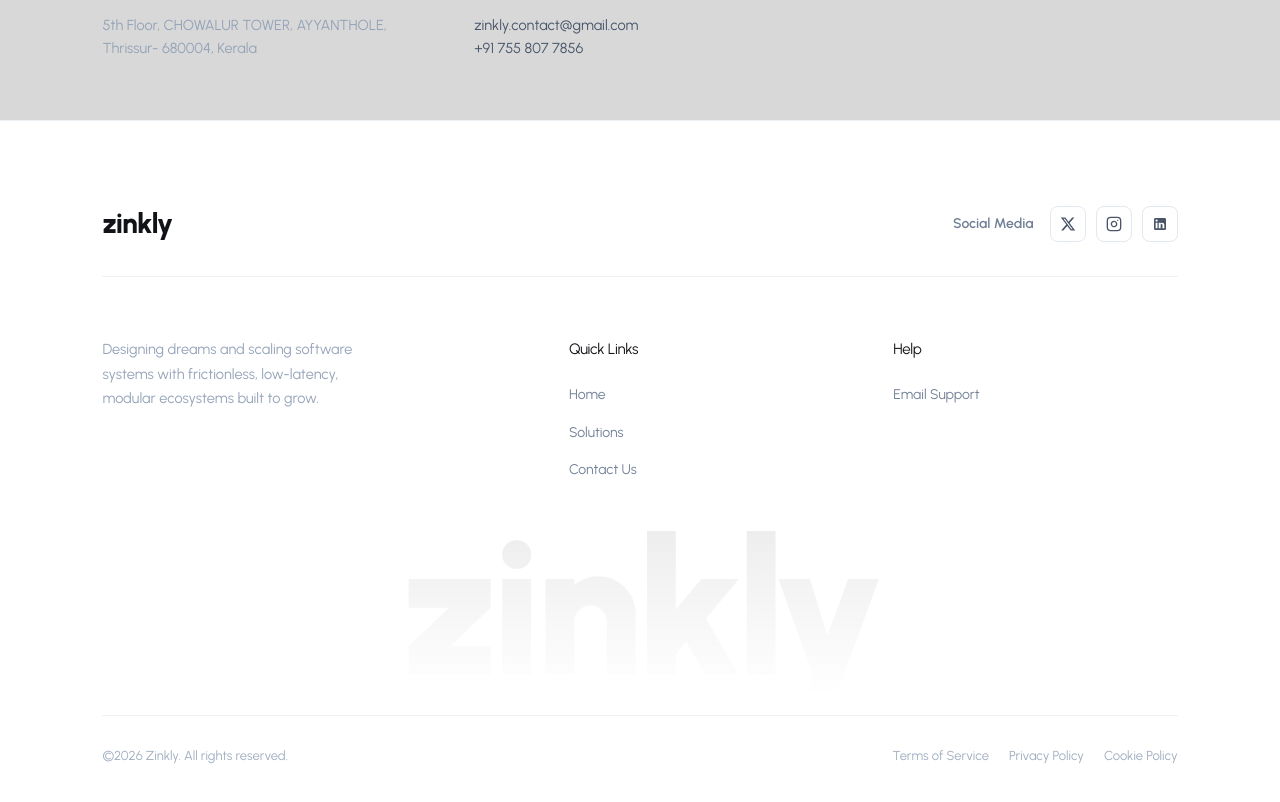
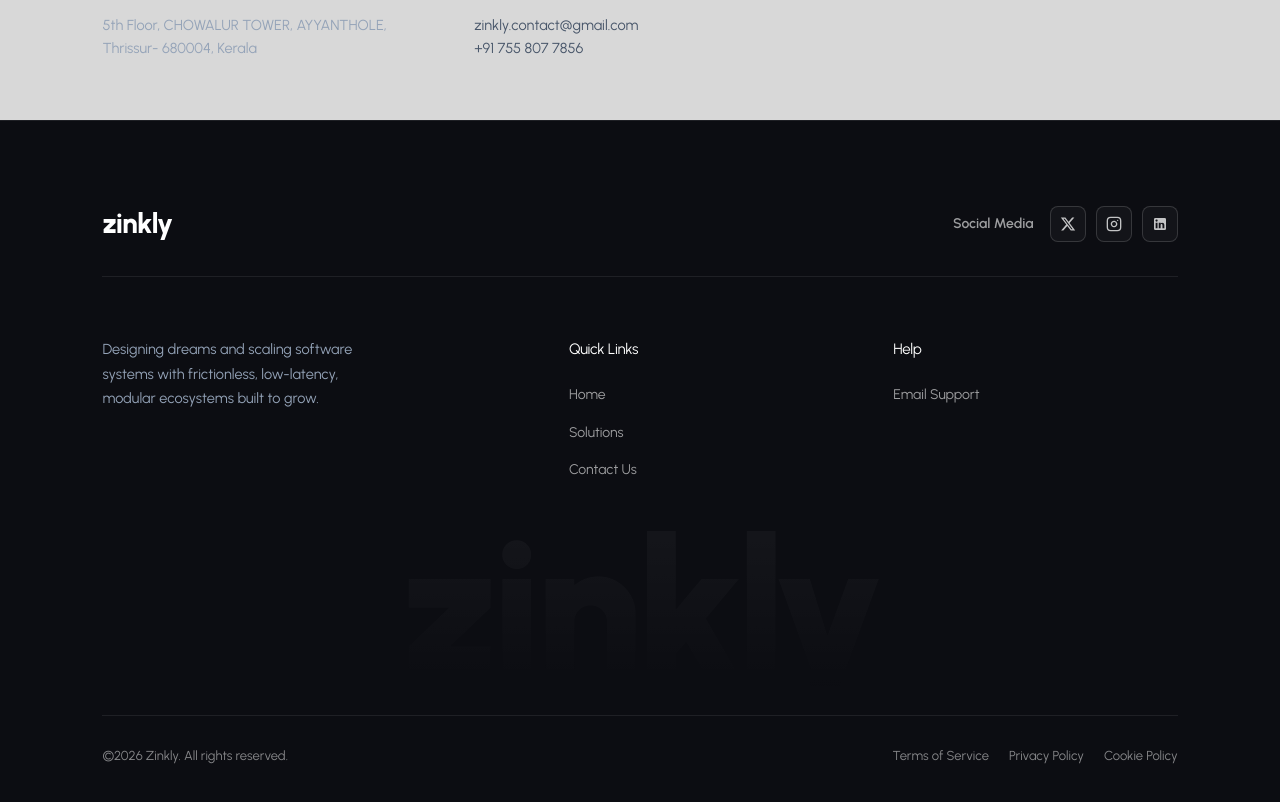
Before and after one commit to Leadfremestudio/zinkly-web, a React (Vite) app: page /contact in a window 1280 px wide. Shown: the part 880-1682 px from the top of the page. Built offline with nearby package versions, Linux system fonts and the light colour scheme.

Commit message:
style: change footer background to dark #0c0d12 with white text, visual fixes to contact page

```diff
--- a/src/App.css
+++ b/src/App.css
@@ -3094,8 +3094,8 @@ body.menu-open-scroll-lock {
    ============================================================ */
 .zinkly-premium-footer {
   position: relative;
-  background-color: #ffffff;
-  border-top: 1px solid #edf2f7;
+  background-color: #0c0d12;
+  border-top: 1px solid rgba(255, 255, 255, 0.08);
   padding: 80px 8% 40px 8%;
   z-index: 10;
   overflow: hidden;
@@ -3125,7 +3125,7 @@ body.menu-open-scroll-lock {
   font-family: var(--font-headings);
   font-size: 28px;
   font-weight: 800;
-  color: #121316;
+  color: #ffffff;
   letter-spacing: -0.03em;
 }
 
@@ -3138,7 +3138,7 @@ body.menu-open-scroll-lock {
 .social-label-text {
   font-size: 14px;
   font-weight: 600;
-  color: #718096;
+  color: rgba(255, 255, 255, 0.6);
 }
 
 .social-icons-wrapper {
@@ -3150,25 +3150,25 @@ body.menu-open-scroll-lock {
   width: 36px;
   height: 36px;
   border-radius: 8px;
-  border: 1px solid #e2e8f0;
-  color: #4a5568;
+  border: 1px solid rgba(255, 255, 255, 0.15);
+  color: rgba(255, 255, 255, 0.75);
   display: flex;
   align-items: center;
   justify-content: center;
   transition: all 0.3s cubic-bezier(0.16, 1, 0.3, 1);
-  background: #ffffff;
+  background: rgba(255, 255, 255, 0.03);
 }
 
 .social-pill-icon:hover {
-  background: #121316;
-  border-color: #121316;
+  background: var(--primary-green);
+  border-color: var(--primary-green);
   color: #ffffff;
   transform: translateY(-2px);
 }
 
 .footer-horizontal-divider {
   border: 0;
-  border-top: 1px solid #edf2f7;
+  border-top: 1px solid rgba(255, 255, 255, 0.08);
   margin: 0;
 }
 
@@ -3185,7 +3185,7 @@ body.menu-open-scroll-lock {
 .footer-mission-statement {
   font-size: 14.5px;
   line-height: 1.7;
-  color: #718096;
+  color: rgba(255, 255, 255, 0.7);
   max-width: 290px;
   margin: 0;
 }
@@ -3194,7 +3194,7 @@ body.menu-open-scroll-lock {
   font-family: var(--font-headings);
   font-size: 15px;
   font-weight: 700;
-  color: #121316;
+  color: #ffffff;
   margin: 0 0 20px 0;
   text-transform: capitalize;
 }
@@ -3210,7 +3210,7 @@ body.menu-open-scroll-lock {
 
 .footer-links-list-premium a {
   font-size: 14px;
-  color: #718096;
+  color: rgba(255, 255, 255, 0.6);
   text-decoration: none;
   transition: color 0.25s ease;
 }
@@ -3237,8 +3237,8 @@ body.menu-open-scroll-lock {
   font-weight: 900;
   background: linear-gradient(
     to bottom,
-    rgba(18, 19, 22, 0.08) 0%,
-    rgba(18, 19, 22, 0) 100%
+    rgba(255, 255, 255, 0.04) 0%,
+    rgba(255, 255, 255, 0) 100%
   );
   -webkit-background-clip: text;
   -webkit-text-fill-color: transparent;
@@ -3255,14 +3255,14 @@ body.menu-open-scroll-lock {
   justify-content: space-between;
   align-items: center;
   padding-top: 30px;
-  border-top: 1px solid #edf2f7;
+  border-top: 1px solid rgba(255, 255, 255, 0.08);
   z-index: 2;
   position: relative;
 }
 
 .footer-copyright-text {
   font-size: 13px;
-  color: #a0aec0;
+  color: rgba(255, 255, 255, 0.5);
 }
 
 .footer-legal-links-premium {
@@ -3272,13 +3272,13 @@ body.menu-open-scroll-lock {
 
 .footer-legal-links-premium a {
   font-size: 13px;
-  color: #a0aec0;
+  color: rgba(255, 255, 255, 0.5);
   text-decoration: none;
   transition: color 0.25s ease;
 }
 
 .footer-legal-links-premium a:hover {
-  color: #121316;
+  color: var(--primary-green);
 }
 
 /* Responsive adjustment */
--- a/src/pages/Contact.css
+++ b/src/pages/Contact.css
@@ -45,7 +45,7 @@
 
 .contact-headline {
   font-family: var(--font-headings);
-  font-size: clamp(36px, 5.5vw, 64px);
+  font-size: clamp(36px, 5.5vw, 42px);
   font-weight: 800;
   color: #555c66; /* Stark slate grey matching screenshot */
   letter-spacing: 0.03em;
@@ -60,7 +60,12 @@
 }
 
 .contact-form-card {
-  background: linear-gradient(135deg, #03301b 0%, #000000 50%, #03301b 100%); /* Green-black-green gradient matching reference image */
+  background: linear-gradient(
+    135deg,
+    #03301b 0%,
+    #000000 50%,
+    #03301b 100%
+  ); /* Green-black-green gradient matching reference image */
   border: 1px solid rgba(16, 185, 129, 0.15); /* Premium subtle green border */
   border-radius: 16px;
   padding: 48px 40px;
--- a/src/pages/Contact.jsx
+++ b/src/pages/Contact.jsx
@@ -1,6 +1,6 @@
-import { useState, useEffect } from 'react';
-import contactBg from '../assets/contact-bg.jpg';
-import './Contact.css';
+import { useState, useEffect } from "react";
+import contactBg from "../assets/contact-bg.jpg";
+import "./Contact.css";
 
 function Contact() {
   useEffect(() => {
@@ -10,17 +10,17 @@ function Contact() {
     };
   }, []);
   const [formData, setFormData] = useState({
-    name: '',
-    email: '',
-    phone: '',
-    subject: ''
+    name: "",
+    email: "",
+    phone: "",
+    subject: "",
   });
 
   const handleChange = (e) => {
     const { name, value } = e.target;
     setFormData((prev) => ({
       ...prev,
-      [name]: value
+      [name]: value,
     }));
   };
 
@@ -28,10 +28,10 @@ function Contact() {
     e.preventDefault();
     alert(`Thank you, ${formData.name}! Your message has been sent.`);
     setFormData({
-      name: '',
-      email: '',
-      phone: '',
-      subject: ''
+      name: "",
+      email: "",
+      phone: "",
+      subject: "",
     });
   };
 
@@ -45,10 +45,9 @@ function Contact() {
         >
           <div className="contact-main-container">
             <div className="contact-grid">
-
               {/* Left Column: Headline */}
               <div className="contact-left-col">
-                <h1 className="contact-headline">CONTACTS US</h1>
+                <h1 className="contact-headline">CONTACT US</h1>
               </div>
 
               {/* Right Column: Form Card */}
@@ -108,7 +107,6 @@ function Contact() {
                   </button>
                 </form>
               </div>
-
             </div>
           </div>
         </div>
@@ -118,7 +116,6 @@ function Contact() {
       <section className="contact-second-sec">
         <div className="contact-info-container">
           <div className="contact-info-grid">
-
             <div className="info-block">
               <h3 className="info-block-title">CONTACT ADDRESS</h3>
               <p className="info-block-text">
@@ -129,14 +126,16 @@ function Contact() {
 
             <div className="info-block">
               <h3 className="info-block-title">CONTACT CONTACTS</h3>
-              <a href="mailto:zinkly.contact@gmail.com" className="info-block-link">
+              <a
+                href="mailto:zinkly.contact@gmail.com"
+                className="info-block-link"
+              >
                 zinkly.contact@gmail.com
               </a>
               <a href="tel:+917558077856" className="info-block-link">
                 +91 755 807 7856
               </a>
             </div>
-
           </div>
         </div>
       </section>
```
